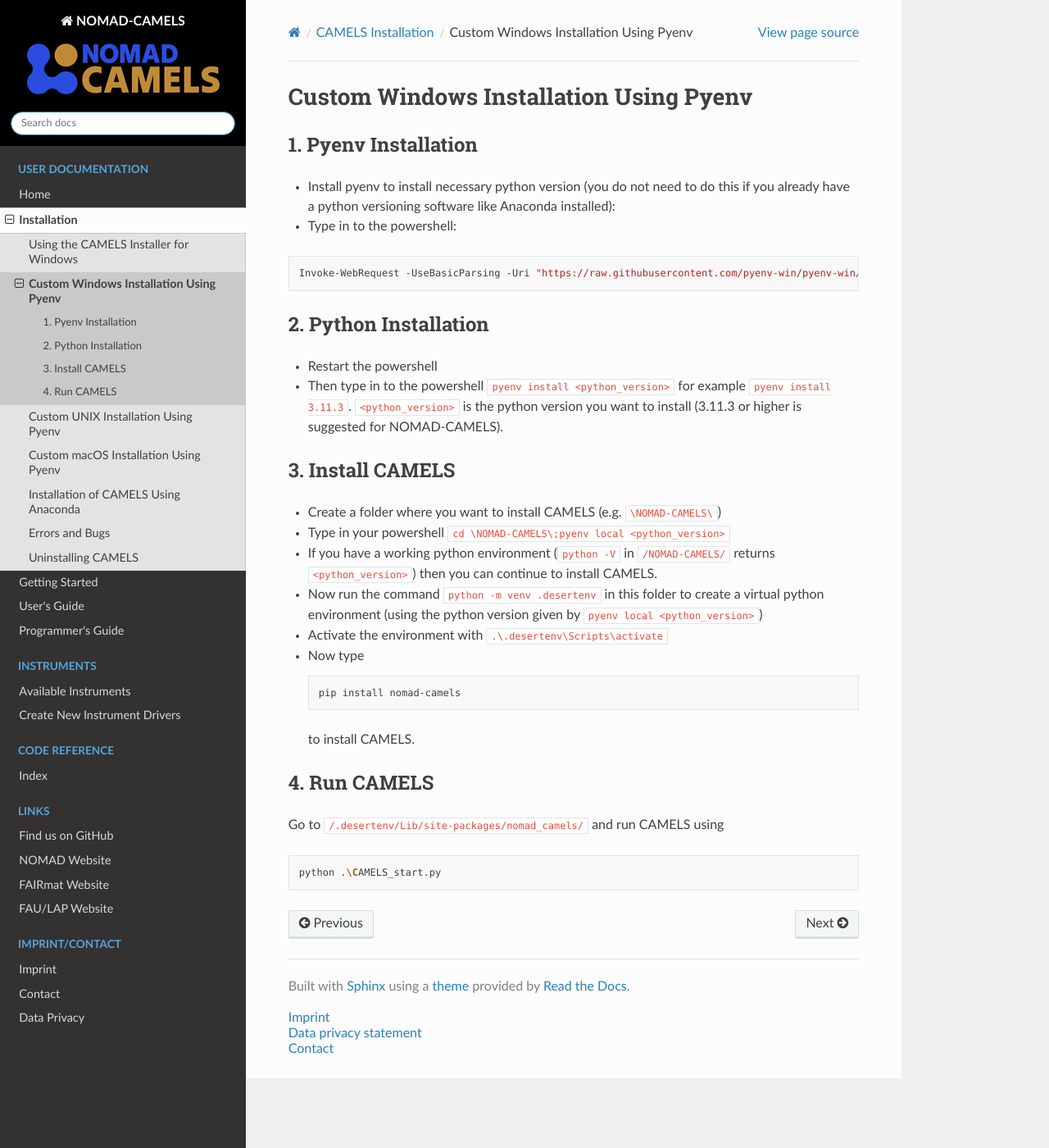
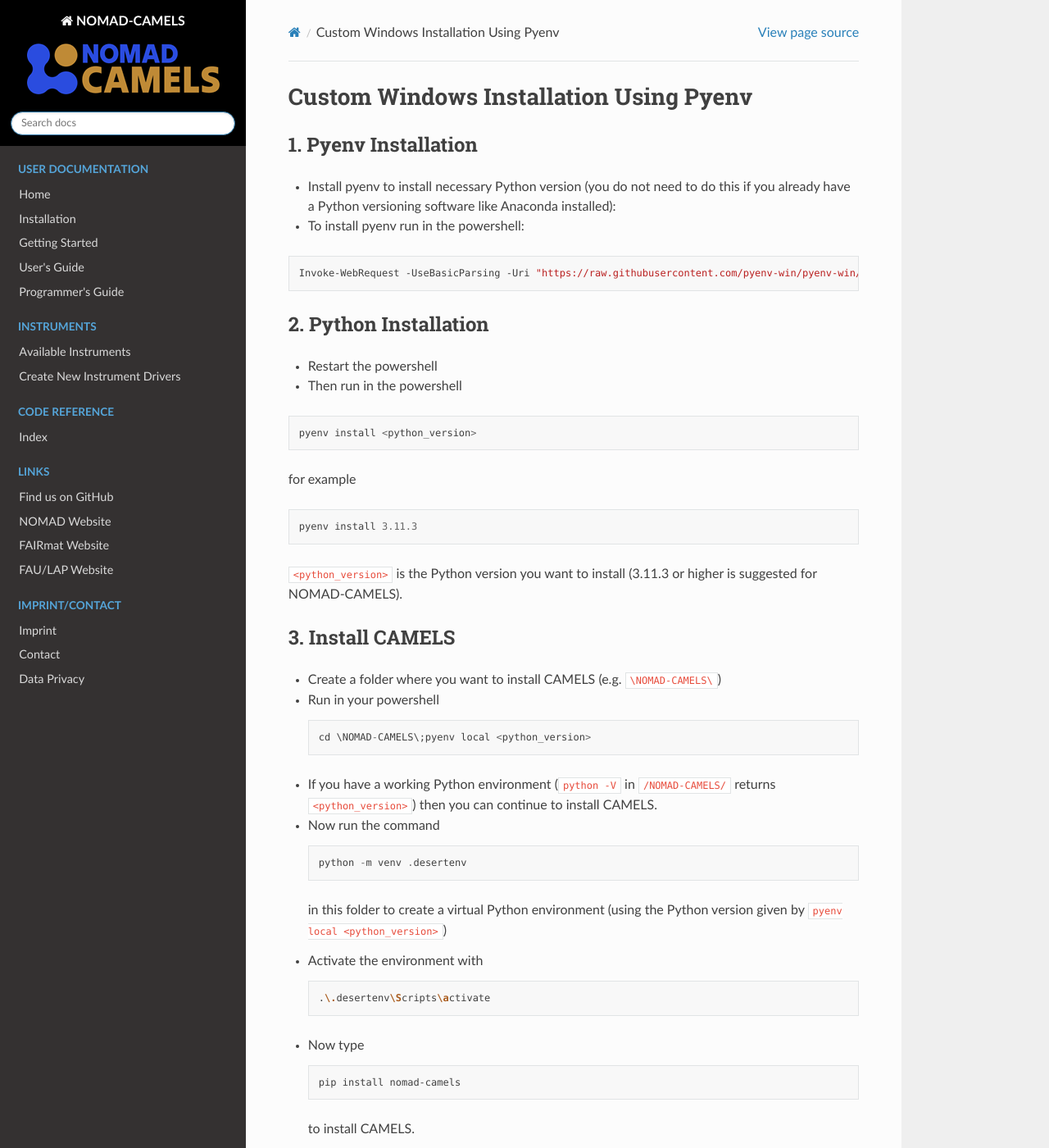
Before and after one commit to FAU-LAP/NOMAD-CAMELS, a Sphinx documentation site: the page built from docs/source/doc/installation/installation_custom_windows.md, in a window 1280 px wide and 1400 px high. Shown: the whole window at 82% size. Built offline with Sphinx 7.4.7 and the Read the Docs theme 2.0.0, drawn with Linux system fonts in a browser that asks for light colours; pages that are not in the unit, such as notebooks, are missing from menus.

Commit message:
updated installation guides

````diff
--- a/docs/source/doc/installation/installation.md
+++ b/docs/source/doc/installation/installation.md
@@ -3,26 +3,13 @@
 CAMELS is written in Python and requires the correct Python environment to run properly.
 
 There are several ways to set up the correct Python environment and install CAMELS depending on your operating system:
-* Windows
-  * [Using the installer](installation_installer.md) (**RECOMMENDED when using Windows**!)
-  * Custom installation for [Windows](installation_custom_windows.md) using pyenv
+* **Windows**
+  * [Windows installer](installation_installer.md) (**RECOMMENDED when using Windows**!)
+  * [Installation using pyenv](installation_custom_windows.md)
   * [Installation using Anaconda](installation_custom_anaconda/installation_custom_anaconda.md)
-* UNIX
-  * [Custom installation](installation_custom_unix.md) using pyenv
+* **UNIX**
+  * [Installation using pyenv](installation_custom_unix.md)
   * [Installation using Anaconda](installation_custom_anaconda/installation_custom_anaconda.md)
-* macOS
-  * [Custom installation](installation_custom_macos.md) using pyenv
+* **macOS**
+  * [Installation using pyenv](installation_custom_macos.md)
   * [Installation using Anaconda](installation_custom_anaconda/installation_custom_anaconda.md)
-
-
-```{toctree}
-:caption: Contents
-
-installation_installer
-installation_custom_windows
-installation_custom_unix
-installation_custom_macos
-installation_custom_anaconda/installation_custom_anaconda
-installation_bugs_errors
-installation_uninstall
-```
--- a/docs/source/doc/installation/installation_custom_windows.md
+++ b/docs/source/doc/installation/installation_custom_windows.md
@@ -2,21 +2,38 @@
 
 ## 1. Pyenv Installation
 
-- Install pyenv to install necessary python version (you do not need to do this if you already have a python versioning software like Anaconda installed):
-- Type in to the powershell:
+- Install pyenv to install necessary Python version (you do not need to do this if you already have a Python versioning software like Anaconda installed):
+- To install pyenv run in the powershell:
 ```bash
 Invoke-WebRequest -UseBasicParsing -Uri "https://raw.githubusercontent.com/pyenv-win/pyenv-win/master/pyenv-win/install-pyenv-win.ps1" -OutFile "./install-pyenv-win.ps1"; &"./install-pyenv-win.ps1"
 ```
 ## 2. Python Installation
 - Restart the powershell
-- Then type in to the powershell `pyenv install <python_version>` for example `pyenv install 3.11.3`.
-`<python_version>` is the python version you want to install (3.11.3 or higher is suggested for NOMAD-CAMELS).
+- Then run in the powershell
+```
+pyenv install <python_version>
+```
+for example
+```
+pyenv install 3.11.3
+```
+`<python_version>` is the Python version you want to install (3.11.3 or higher is suggested for NOMAD-CAMELS).
 ## 3. Install CAMELS
 - Create a folder where you want to install CAMELS (e.g. `\NOMAD-CAMELS\`)
-- Type in your powershell `cd \NOMAD-CAMELS\;pyenv local <python_version> `
-- If you have a working python environment (`python -V` in `/NOMAD-CAMELS/` returns `<python_version>`) then you can continue to install CAMELS.
-- Now  run the command `python -m venv .desertenv` in this folder to create a virtual python environment (using the python version given by `pyenv local <python_version>`)
-- Activate the environment with `.\.desertenv\Scripts\activate`
+- Run in your powershell
+  ```
+  cd \NOMAD-CAMELS\;pyenv local <python_version>
+  ```
+- If you have a working Python environment (`python -V` in `/NOMAD-CAMELS/` returns `<python_version>`) then you can continue to install CAMELS.
+- Now  run the command
+  ```
+  python -m venv .desertenv
+  ```
+  in this folder to create a virtual Python environment (using the Python version given by `pyenv local <python_version>`)
+- Activate the environment with
+   ```bash
+  .\.desertenv\Scripts\activate
+  ```
 - Now type
   ```bash
   pip install nomad-camels
````
Also changed, not shown: docs/source/doc/installation/installation_custom_unix.md (+13 -3 lines), docs/source/doc/installation/installation_installer.md (+1 -1 lines).
